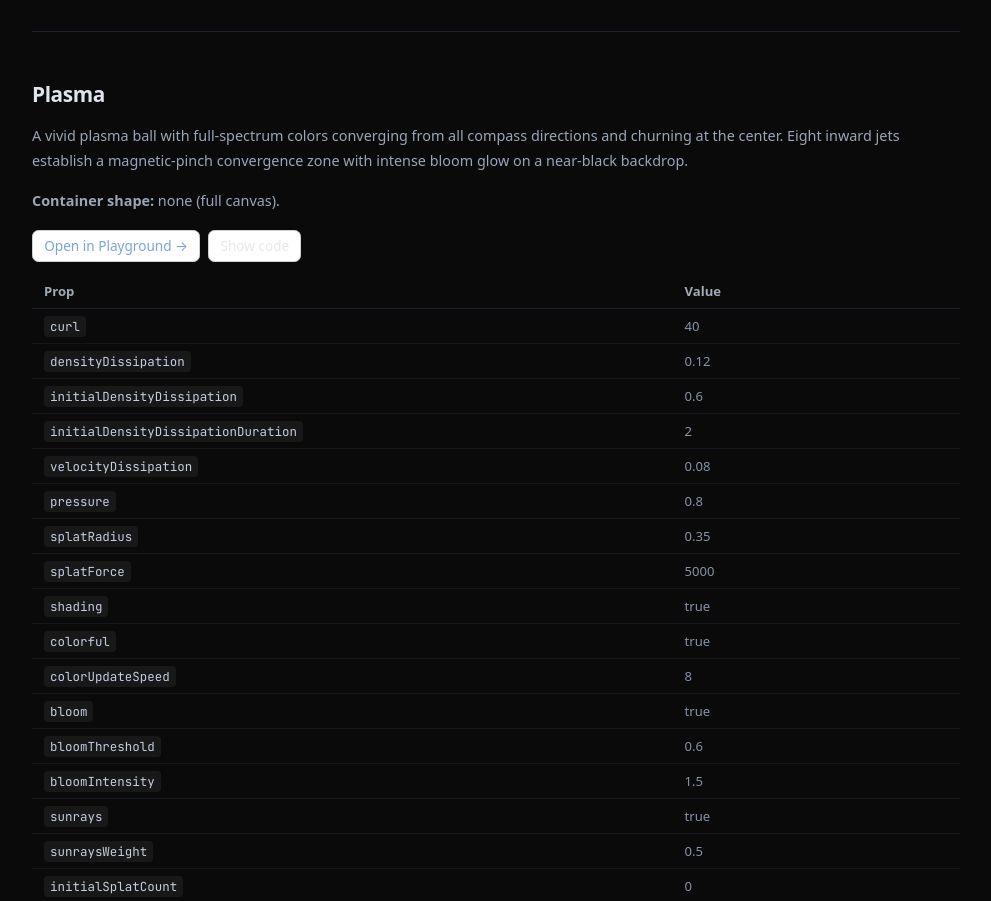
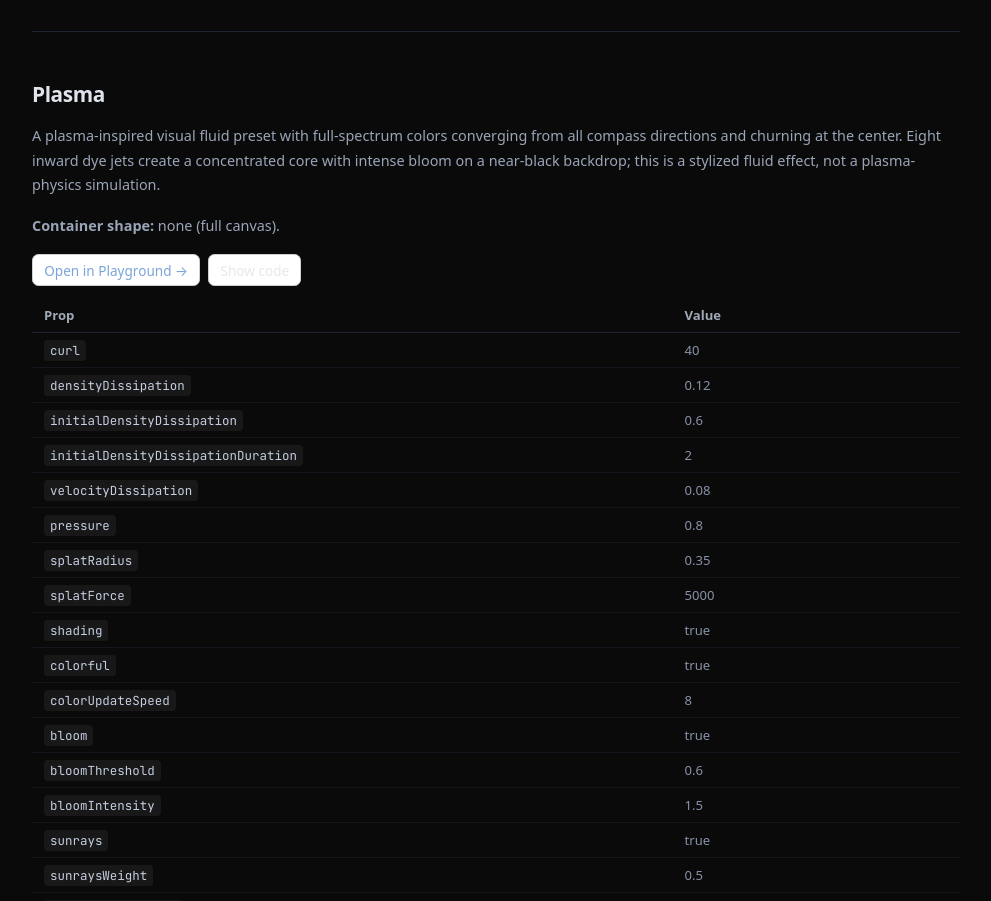
Before and after one commit to tommyyzhao/svelte-fluid, a SvelteKit app: page /docs/presets in a window 1280 px wide. Shown: the part 1580-2481 px from the top of the page, without its empty margins (264-1255 px from the left). Built offline with nearby package versions, Linux system fonts and the light colour scheme; a web font is replaced by a local one.

Commit message:
docs: clarify Plasma is a visual fluid preset

```diff
--- a/src/lib/presets/registry.ts
+++ b/src/lib/presets/registry.ts
@@ -616,7 +616,13 @@ export const TESLA_VALVE_CONFIG: PresetConfig = {
 /** Ordered preset definitions: classic → container → flow. */
 export const PRESETS: readonly PresetDefinition[] = [
 	{ id: 'LavaLamp', name: 'Lava Lamp', category: 'classic', blurb: 'Warm buoyant blobs rising in a glass vessel.', config: LAVA_LAMP_CONFIG },
-	{ id: 'Plasma', name: 'Plasma', category: 'classic', blurb: 'A confined full-spectrum plasma ball churning at center.', config: PLASMA_CONFIG },
+	{
+		id: 'Plasma',
+		name: 'Plasma',
+		category: 'classic',
+		blurb: 'A plasma-inspired visual fluid preset with full-spectrum jets churning at center.',
+		config: PLASMA_CONFIG
+	},
 	{ id: 'InkInWater', name: 'Ink in Water', category: 'classic', blurb: 'India-ink droplets blooming as they sink through dark water.', config: INK_IN_WATER_CONFIG },
 	{ id: 'FrozenSwirl', name: 'Frozen Swirl', category: 'classic', blurb: 'A single icy whirlpool that spins out and freezes in place.', config: FROZEN_SWIRL_CONFIG },
 	{ id: 'Aurora', name: 'Aurora', category: 'classic', blurb: 'Layered green and magenta ribbons glowing like northern lights.', config: AURORA_CONFIG },
--- a/src/routes/+page.svelte
+++ b/src/routes/+page.svelte
@@ -943,7 +943,7 @@
 					<Card title="LavaLamp" blurb="Slow warm blobs." snippet="<LavaLamp />" fullSnippet={presetScaffoldSnippet('LavaLamp')}>
 						<LavaLamp seed={11} lazy backColor={cardColor} aria-label="LavaLamp preset" />
 					</Card>
-					<Card title="Plasma" blurb="High-energy chromatic turbulence." snippet="<Plasma />" fullSnippet={presetScaffoldSnippet('Plasma')}>
+					<Card title="Plasma" blurb="Plasma-inspired chromatic fluid." snippet="<Plasma />" fullSnippet={presetScaffoldSnippet('Plasma')}>
 						<Plasma seed={22} lazy backColor={cardColor} aria-label="Plasma preset" />
 					</Card>
 					<Card title="InkInWater" blurb="Saturated dye dispersing." snippet="<InkInWater />" fullSnippet={presetScaffoldSnippet('InkInWater')}>
--- a/src/routes/docs/presets/+page.svelte
+++ b/src/routes/docs/presets/+page.svelte
@@ -56,7 +56,12 @@
 
 <h2 id="plasma">Plasma</h2>
 
-<p>A vivid plasma ball with full-spectrum colors converging from all compass directions and churning at the center. Eight inward jets establish a magnetic-pinch convergence zone with intense bloom glow on a near-black backdrop.</p>
+<p>
+	A plasma-inspired visual fluid preset with full-spectrum colors converging from all compass
+	directions and churning at the center. Eight inward dye jets create a concentrated core with
+	intense bloom on a near-black backdrop; this is a stylized fluid effect, not a plasma-physics
+	simulation.
+</p>
 
 <p><strong>Container shape:</strong> none (full canvas).</p>
 
```
Also changed, not shown: src/lib/presets/Plasma.svelte (+4 -4 lines), .ralph/prd-engine-roadmap.json, 2 other files (tests, documents, lock files or other folders).
